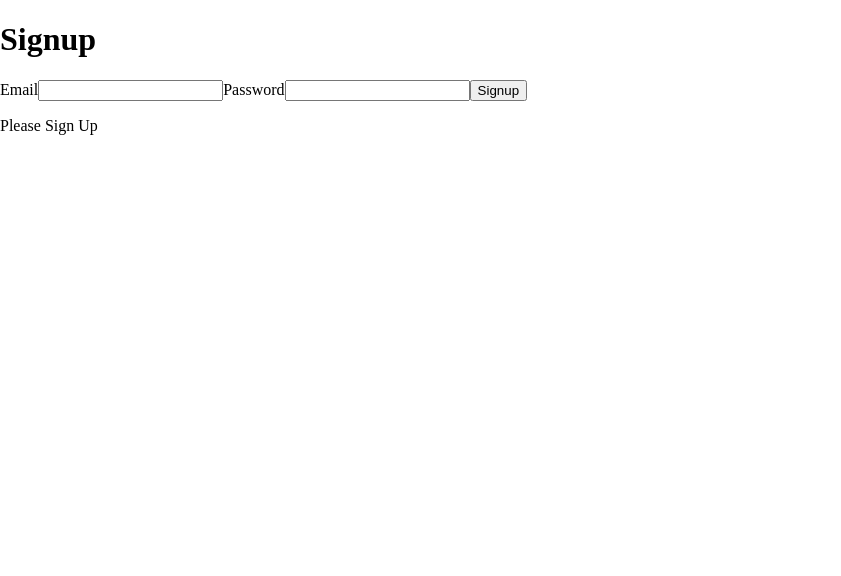
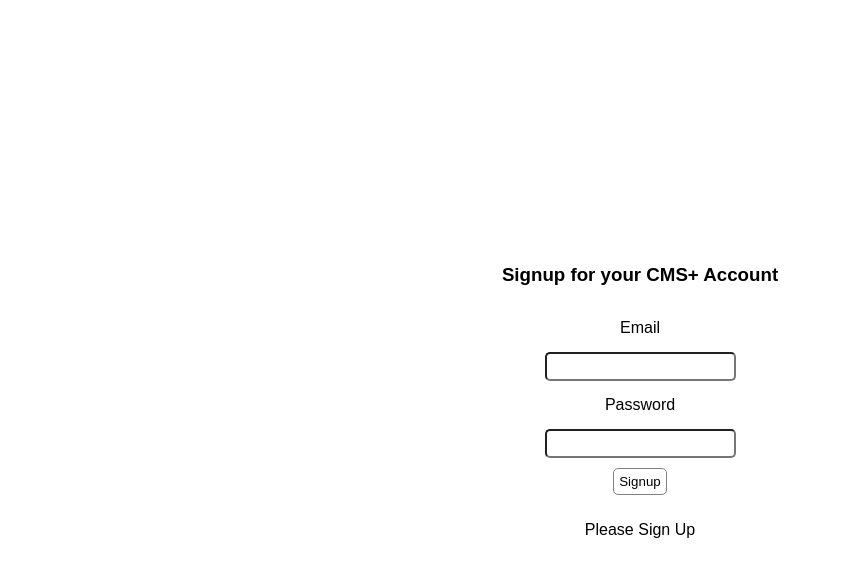
Before and after one commit to PreetinderSingh345/Eval, a React (Create React App) app in the folder Frontend/: page /signup in a window 1280 px wide. Shown: the top 576 px of the page, without its empty margins (0-841 px from the left). Built offline with nearby package versions, Linux system fonts and the light colour scheme.

Commit message:
feat: add styling for signup and login page

```diff
--- a/Frontend/src/components/Login/Login.css
+++ b/Frontend/src/components/Login/Login.css
@@ -0,0 +1,39 @@
+.signup-login-container {
+  display: flex;
+  flex-direction: column;
+  align-items: center;
+  justify-content: center;
+  height: 100vh;
+}
+
+.signup-login-form {
+  display: flex;
+  flex-direction: column;
+  align-items: center;
+  justify-content: center;
+  margin: 5px;
+}
+
+.signup-login-label {
+  margin: 5px;
+  padding: 5px;
+  border-radius: 5px;
+  outline: none;
+}
+
+.signup-login-input {
+  margin: 5px;
+  padding: 5px;
+  border-radius: 5px;
+  outline: none;
+}
+
+.signup-login-button {
+  margin: 5px;
+  padding: 5px;
+  border: 1px solid grey;
+  border-radius: 5px;
+  outline: none;
+  background-color: white;
+  cursor: pointer;
+}
--- a/Frontend/src/components/Login/index.jsx
+++ b/Frontend/src/components/Login/index.jsx
@@ -31,33 +31,41 @@
   };
 
   return (
-    <>
-      <h1>Login</h1>
+    <div className="signup-login-container">
+      <h3>Login to your CMS+ Account</h3>
 
-      <form onSubmit={handleSubmit}>
-        <label htmlFor="email">Email</label>
+      <form onSubmit={handleSubmit} className="signup-login-form">
+        <label htmlFor="email" className="signup-login-label">
+          Email
+        </label>
         <input
           type="email"
           name="email"
           id="email"
           value={formData.email}
           onChange={handleChange}
+          className="signup-login-input"
         />
 
-        <label htmlFor="password">Password</label>
+        <label htmlFor="password" className="signup-login-label">
+          Password
+        </label>
         <input
           type="password"
           name="password"
           id="password"
           value={formData.password}
           onChange={handleChange}
+          className="signup-login-input"
         />
 
-        <button type="submit">Login</button>
+        <button type="submit" className="signup-login-button">
+          Login
+        </button>
       </form>
 
-      <p>{formResponse}</p>
-    </>
+      <p className="form-response">{formResponse}</p>
+    </div>
   );
 }
 
--- a/Frontend/src/components/Signup/Signup.css
+++ b/Frontend/src/components/Signup/Signup.css
@@ -0,0 +1,39 @@
+.signup-login-container {
+  display: flex;
+  flex-direction: column;
+  align-items: center;
+  justify-content: center;
+  height: 100vh;
+}
+
+.signup-login-form {
+  display: flex;
+  flex-direction: column;
+  align-items: center;
+  justify-content: center;
+  margin: 5px;
+}
+
+.signup-login-label {
+  margin: 5px;
+  padding: 5px;
+  border-radius: 5px;
+  outline: none;
+}
+
+.signup-login-input {
+  margin: 5px;
+  padding: 5px;
+  border-radius: 5px;
+  outline: none;
+}
+
+.signup-login-button {
+  margin: 5px;
+  padding: 5px;
+  border: 1px solid grey;
+  border-radius: 5px;
+  outline: none;
+  background-color: white;
+  cursor: pointer;
+}
--- a/Frontend/src/components/Signup/index.jsx
+++ b/Frontend/src/components/Signup/index.jsx
@@ -29,33 +29,41 @@
   };
 
   return (
-    <>
-      <h1>Signup</h1>
+    <div className="signup-login-container">
+      <h3>Signup for your CMS+ Account</h3>
 
-      <form onSubmit={handleSubmit}>
-        <label htmlFor="email">Email</label>
+      <form onSubmit={handleSubmit} className="signup-login-form">
+        <label htmlFor="email" className="signup-login-label">
+          Email
+        </label>
         <input
           type="email"
           name="email"
           id="email"
           value={formData.email}
           onChange={handleChange}
+          className="signup-login-input"
         />
 
-        <label htmlFor="password">Password</label>
+        <label htmlFor="password" className="signup-login-label">
+          Password
+        </label>
         <input
           type="password"
           name="password"
           id="password"
           value={formData.password}
           onChange={handleChange}
+          className="signup-login-input"
         />
 
-        <button type="submit">Signup</button>
+        <button type="submit" className="signup-login-button">
+          Signup
+        </button>
       </form>
 
-      <p>{formResponse}</p>
-    </>
+      <p className="form-response">{formResponse}</p>
+    </div>
   );
 }
 
--- a/Frontend/src/index.css
+++ b/Frontend/src/index.css
@@ -1,4 +1,5 @@
 body {
   margin: 0;
   height: 100vh;
+  font-family: sans-serif;
 }
```
Also changed, not shown: 1 other file (tests, documents, lock files or other folders).
